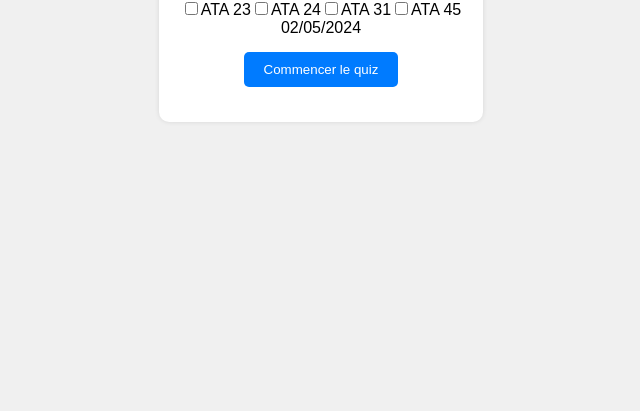
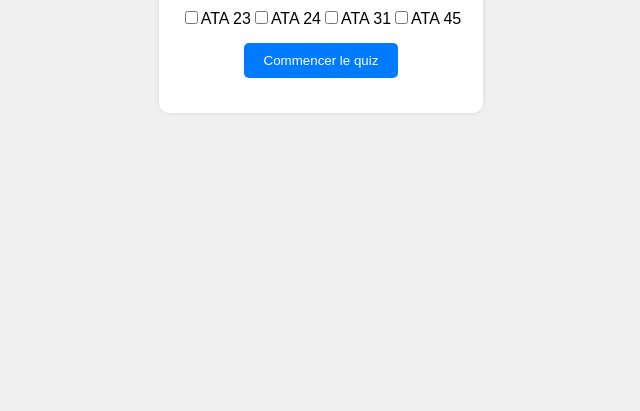
Before and after one commit to Vincent6998/QCM-Part-66, a plain HTML site: page index.html in a window 1280 px wide. Shown: the part 389-800 px from the top of the page, without its empty margins (319-959 px from the left). Drawn offline with Linux system fonts and the light colour scheme.

Commit message:
Update index.html

```diff
--- a/index.html
+++ b/index.html
@@ -12,7 +12,6 @@
         <div id="categories">
             <!-- Les catégories seront ajoutées ici dynamiquement -->
         </div>
-        <div id="date"></div> <!-- C'est là que la date sera affichée -->
         <button id="startButton">Commencer le quiz</button>
         <div id="question"></div>
         <div id="choices"></div>
@@ -21,12 +20,6 @@
     </div>
     <script src="quiz.js"></script>
     <script>
-        // Fonction pour mettre à jour la date
-    function updateLastUpdatedDate() {
-        const updateDateSpan = document.getElementById("date");
-        const customDate = new Date("2024-05-02"); // Mettez la date désirée ici au format "AAAA-MM-JJ"
-        const formattedDate = customDate.toLocaleDateString("fr-FR");
-        updateDateSpan.textContent = formattedDate;
     }
     // Fonction pour démarrer le quiz
     function startQuiz(selectedCategories) {
@@ -53,7 +46,6 @@
         }
         startQuiz(selectedCategories);
     });
-updateLastUpdatedDate();
     // Afficher les catégories dès le chargement de la page
     displayCategories();
     </script>
```
